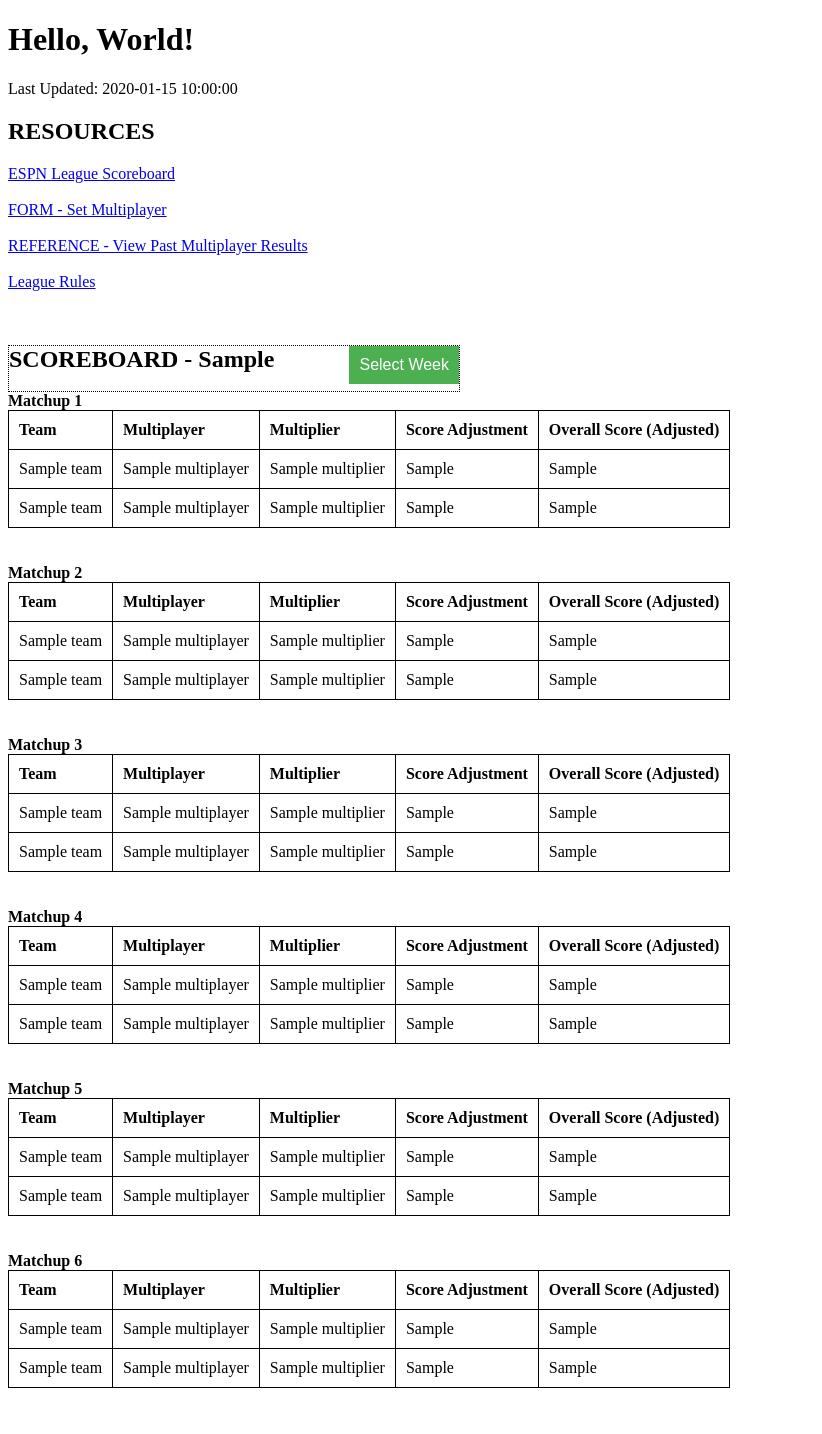
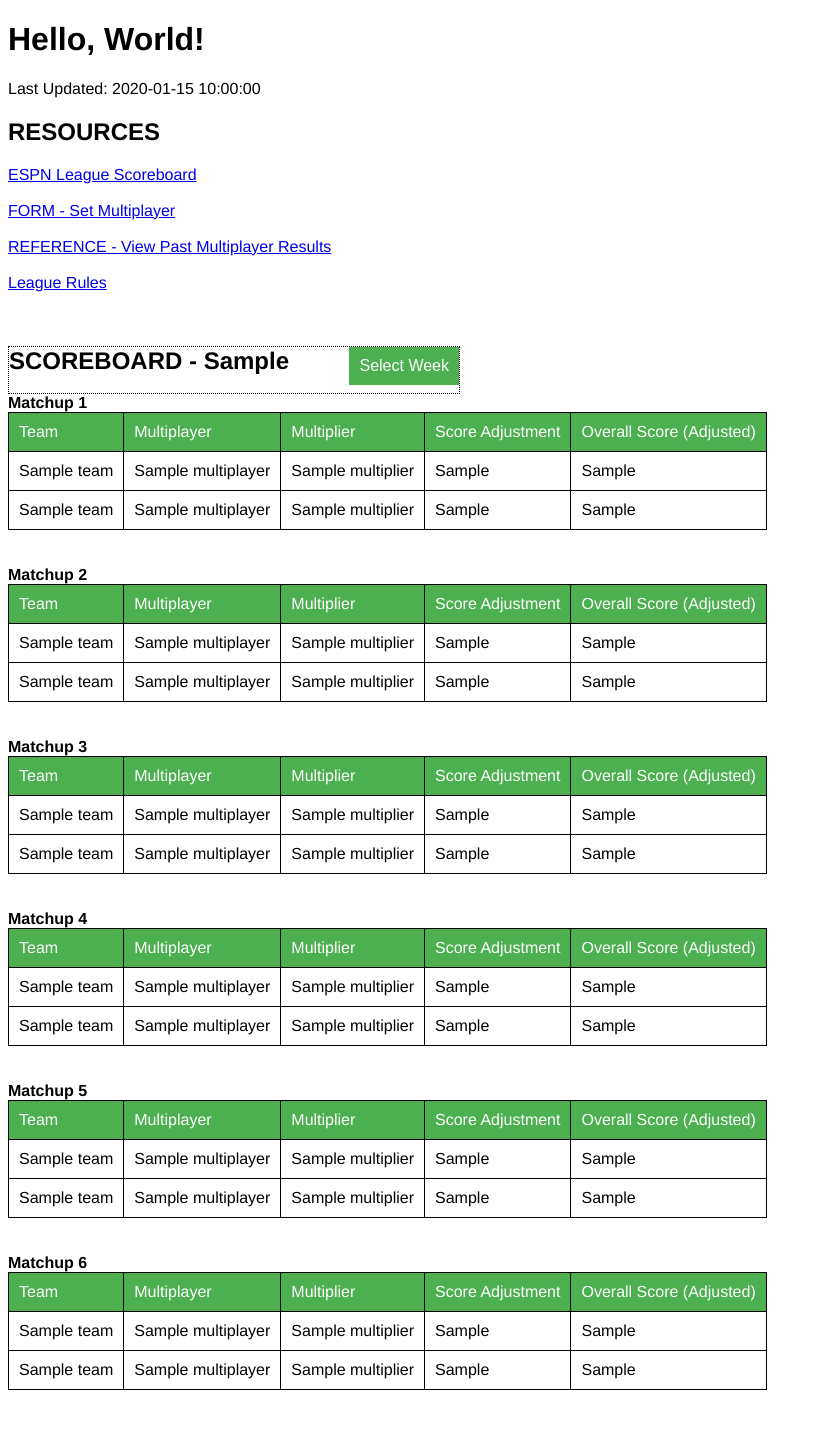
Before and after one commit to adam-lim1/FF_scoreboard, a Flask app: template templates/scoreboard.html in a window 1280 px wide. Shown: the whole page, without its empty margins (0-822 px from the left). Before the commit the page ends 1388 px from the top, so only its background shows below. Run offline with Flask 2, Linux system fonts and the light colour scheme; the template is opened without the code that fills it: most values are stand-ins (such as "Sample title", 1, 10 or a date in 2020); parts of the project's set-up code (start-up, migrations or seed data) failed here and were passed over.

Commit message:
additional formatting for tables

```diff
--- a/templates/scoreboard.html
+++ b/templates/scoreboard.html
@@ -1,5 +1,5 @@
 <!doctype html>
-<title> Fantasy Football Scorebaord </title>
+<title> Fantasy Football Scoreboard </title>
 <h1>Hello, World!</h1>
 Last Updated: {{ time }}
 
@@ -71,7 +71,9 @@ Last Updated: {{ time }}
   background-color: #3e8e41;
 }
 
-
+body {
+    font-family: 'Helvetica', 'Arial', sans-serif;
+}
 
 </style>
 <div id="main">
@@ -114,6 +116,7 @@ Last Updated: {{ time }}
     border: 1px solid black;
     padding: 10px;
     text-align: left;
+    font-weight: normal;
   }
 </style>
 
@@ -121,11 +124,11 @@ Last Updated: {{ time }}
 <b> Matchup 1 </b>
 <table>
   <tr>
-    <th>Team</th>
-    <th>Multiplayer</th>
-    <th>Multiplier</th>
-    <th>Score Adjustment</th>
-    <th>Overall Score (Adjusted)</th>
+    <th bgcolor="#4CAF50"><font color="white"> Team </font></th>
+    <th bgcolor="#4CAF50"><font color="white"> Multiplayer </font></th>
+    <th bgcolor="#4CAF50"><font color="white"> Multiplier </font></th>
+    <th bgcolor="#4CAF50"><font color="white"> Score Adjustment </font></th>
+    <th bgcolor="#4CAF50"><font color="white"> Overall Score (Adjusted) </font></th>
   </tr>
   <tr>
     <td>{{ scoreboardDict[1]['Home']['Team'] }}</td>
@@ -147,11 +150,11 @@ Last Updated: {{ time }}
 <b> Matchup 2 </b>
 <table>
   <tr>
-    <th>Team</th>
-    <th>Multiplayer</th>
-    <th>Multiplier</th>
-    <th>Score Adjustment</th>
-    <th>Overall Score (Adjusted)</th>
+    <th bgcolor="#4CAF50"><font color="white"> Team </font></th>
+    <th bgcolor="#4CAF50"><font color="white"> Multiplayer </font></th>
+    <th bgcolor="#4CAF50"><font color="white"> Multiplier </font></th>
+    <th bgcolor="#4CAF50"><font color="white"> Score Adjustment </font></th>
+    <th bgcolor="#4CAF50"><font color="white"> Overall Score (Adjusted) </font></th>
   </tr>
   <tr>
     <td>{{ scoreboardDict[2]['Home']['Team'] }}</td>
@@ -173,11 +176,11 @@ Last Updated: {{ time }}
 <b> Matchup 3 </b>
 <table>
   <tr>
-    <th>Team</th>
-    <th>Multiplayer</th>
-    <th>Multiplier</th>
-    <th>Score Adjustment</th>
-    <th>Overall Score (Adjusted)</th>
+    <th bgcolor="#4CAF50"><font color="white"> Team </font></th>
+    <th bgcolor="#4CAF50"><font color="white"> Multiplayer </font></th>
+    <th bgcolor="#4CAF50"><font color="white"> Multiplier </font></th>
+    <th bgcolor="#4CAF50"><font color="white"> Score Adjustment </font></th>
+    <th bgcolor="#4CAF50"><font color="white"> Overall Score (Adjusted) </font></th>
   </tr>
   <tr>
     <td>{{ scoreboardDict[3]['Home']['Team'] }}</td>
@@ -199,11 +202,11 @@ Last Updated: {{ time }}
 <b> Matchup 4 </b>
 <table>
   <tr>
-    <th>Team</th>
-    <th>Multiplayer</th>
-    <th>Multiplier</th>
-    <th>Score Adjustment</th>
-    <th>Overall Score (Adjusted)</th>
+    <th bgcolor="#4CAF50"><font color="white"> Team </font></th>
+    <th bgcolor="#4CAF50"><font color="white"> Multiplayer </font></th>
+    <th bgcolor="#4CAF50"><font color="white"> Multiplier </font></th>
+    <th bgcolor="#4CAF50"><font color="white"> Score Adjustment </font></th>
+    <th bgcolor="#4CAF50"><font color="white"> Overall Score (Adjusted) </font></th>
   </tr>
   <tr>
     <td>{{ scoreboardDict[4]['Home']['Team'] }}</td>
@@ -225,11 +228,11 @@ Last Updated: {{ time }}
 <b> Matchup 5 </b>
 <table>
   <tr>
-    <th>Team</th>
-    <th>Multiplayer</th>
-    <th>Multiplier</th>
-    <th>Score Adjustment</th>
-    <th>Overall Score (Adjusted)</th>
+    <th bgcolor="#4CAF50"><font color="white"> Team </font></th>
+    <th bgcolor="#4CAF50"><font color="white"> Multiplayer </font></th>
+    <th bgcolor="#4CAF50"><font color="white"> Multiplier </font></th>
+    <th bgcolor="#4CAF50"><font color="white"> Score Adjustment </font></th>
+    <th bgcolor="#4CAF50"><font color="white"> Overall Score (Adjusted) </font></th>
   </tr>
   <tr>
     <td>{{ scoreboardDict[5]['Home']['Team'] }}</td>
@@ -251,11 +254,11 @@ Last Updated: {{ time }}
 <b> Matchup 6 </b>
 <table>
   <tr>
-    <th>Team</th>
-    <th>Multiplayer</th>
-    <th>Multiplier</th>
-    <th>Score Adjustment</th>
-    <th>Overall Score (Adjusted)</th>
+    <th bgcolor="#4CAF50"><font color="white"> Team </font></th>
+    <th bgcolor="#4CAF50"><font color="white"> Multiplayer </font></th>
+    <th bgcolor="#4CAF50"><font color="white"> Multiplier </font></th>
+    <th bgcolor="#4CAF50"><font color="white"> Score Adjustment </font></th>
+    <th bgcolor="#4CAF50"><font color="white"> Overall Score (Adjusted) </font></th>
   </tr>
   <tr>
     <td>{{ scoreboardDict[6]['Home']['Team'] }}</td>
```
